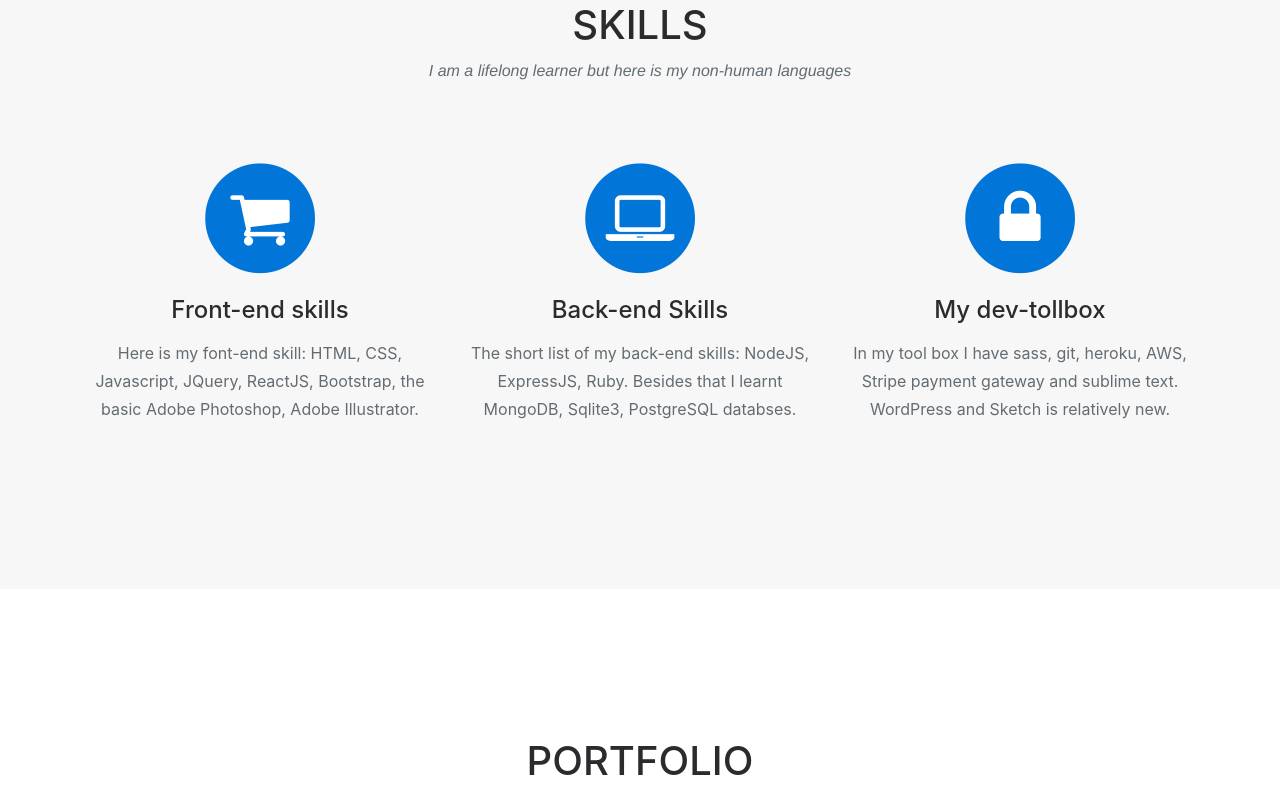
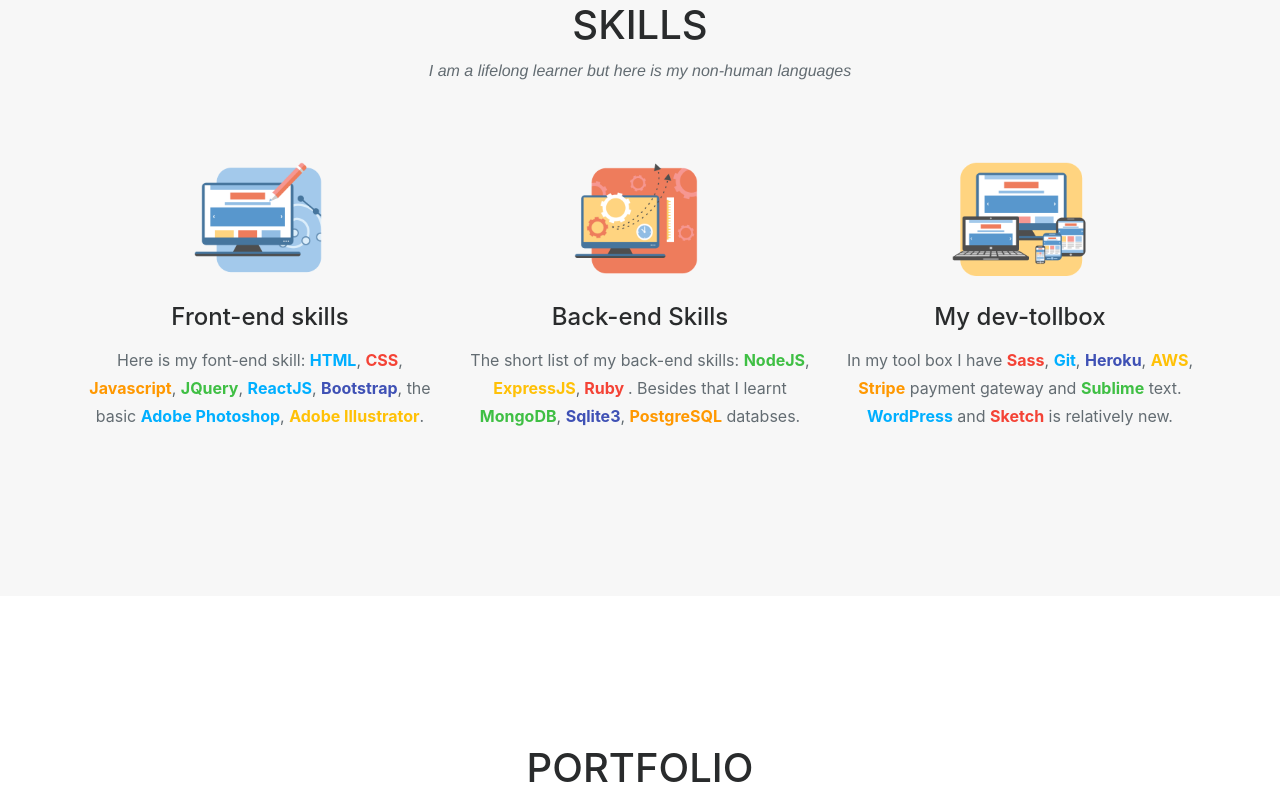
Before and after one commit to Alisher778/alisher-musurmonov, a website with bundled scripts: page index.html in a window 1280 px wide. Shown: the part 2688-3483 px from the top of the page. Built offline with nearby package versions, Linux system fonts and the light colour scheme; files whose address does not match are found by name; a web font is replaced by a local one.

Commit message:
added colors for skills for highlighting

```diff
--- a/css/agency.css
+++ b/css/agency.css
@@ -14,6 +14,13 @@
   color: #0e88bf; }
   a:hover, a:focus, a:active, a.active {
     color: #fec503; }
+
+.blue{color: #00afff; font-weight: bold;}
+.red{color: #f44336; font-weight: bold;}
+.green{color: #3fbf44; font-weight: bold;}
+.yellow{color: #ffc107; font-weight: bold;}
+.orange{color: #ff9800; font-weight: bold;}
+.purple{color: #3f51b5; font-weight: bold;}
 
 h1,
 h2,
@@ -157,9 +164,11 @@
       font-family: 'Montserrat', 'Helvetica Neue', Helvetica, Arial, sans-serif;
       text-transform: uppercase; } }
 
+img.half{max-width: 50%; margin: -20px 0;}
 .service-heading {
   margin: 15px 0;
   text-transform: none; }
+
 
 #portfolio .portfolio-item {
   right: 0;
--- a/index.html
+++ b/index.html
@@ -177,28 +177,19 @@
             </div>
             <div class="row text-center">
                 <div class="col-md-4">
-                    <span class="fa-stack fa-4x">
-                        <i class="fa fa-circle fa-stack-2x text-primary"></i>
-                        <i class="fa fa-shopping-cart fa-stack-1x fa-inverse"></i>
-                    </span>
+                    <img src="img/skills/front-end.png" alt="" class="half">
                     <h4 class="service-heading">Front-end skills</h4>
-                    <p class="text-muted">Here is my font-end skill: HTML, CSS, Javascript, JQuery, ReactJS, Bootstrap, the basic Adobe Photoshop, Adobe Illustrator.</p>
+                    <p class="text-muted">Here is my font-end skill: <span class="blue">HTML</span>, <span class="red">CSS</span>, <span class="orange">Javascript</span>, <span class="green">JQuery</span>, <span class="blue">ReactJS</span>, <span class="purple">Bootstrap</span>, the basic <span class="blue">Adobe Photoshop</span>, <span class="yellow">Adobe Illustrator</span>.</p>
                 </div>
                 <div class="col-md-4">
-                    <span class="fa-stack fa-4x">
-                        <i class="fa fa-circle fa-stack-2x text-primary"></i>
-                        <i class="fa fa-laptop fa-stack-1x fa-inverse"></i>
-                    </span>
+                    <img src="img/skills/back-end.png" alt="" class="half">
                     <h4 class="service-heading">Back-end Skills</h4>
-                    <p class="text-muted">The short list of my back-end skills: NodeJS, ExpressJS, Ruby. Besides that I learnt MongoDB, Sqlite3, PostgreSQL databses.</p>
+                    <p class="text-muted">The short list of my back-end skills: <span class="green">NodeJS</span>,<span class="yellow"> ExpressJS</span>,<span class="red"> Ruby </span>. Besides that I learnt <span class="green">MongoDB</span>, <span class="purple">Sqlite3</span>, <span class="orange">PostgreSQL</span> databses.</p>
                 </div>
                 <div class="col-md-4">
-                    <span class="fa-stack fa-4x">
-                        <i class="fa fa-circle fa-stack-2x text-primary"></i>
-                        <i class="fa fa-lock fa-stack-1x fa-inverse"></i>
-                    </span>
+                    <img src="img/skills/dev-tool.png" alt="" class="half">
                     <h4 class="service-heading">My dev-tollbox</h4>
-                    <p class="text-muted">In my tool box I have sass, git, heroku, AWS, Stripe payment gateway and sublime text. WordPress and Sketch is relatively new.</p>
+                    <p class="text-muted">In my tool box I have <span class="red">Sass</span>, <span class="blue">Git</span>, <span class="purple">Heroku</span>, <span class="yellow">AWS</span>, <span class="orange">Stripe</span> payment gateway and <span class="green">Sublime</span> text. <span class="blue">WordPress</span> and <span class="red">Sketch</span> is relatively new.</p>
                 </div>
             </div>
         </div>
```
Also changed, not shown: back-end.gif (added), back-end.png (added), dev-tool.png (added), front-end.gif (added), front-end.png (added), img/skills/back-end.png (added), img/skills/dev-tool.png (added), img/skills/front-end.png (added), tool-box.gif (added), tool-box.png (added).
